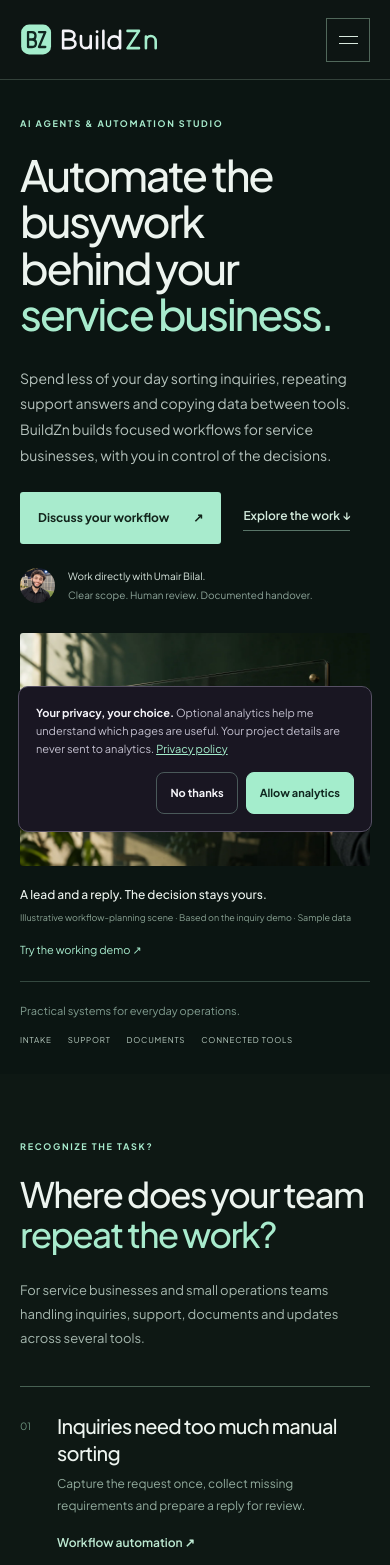
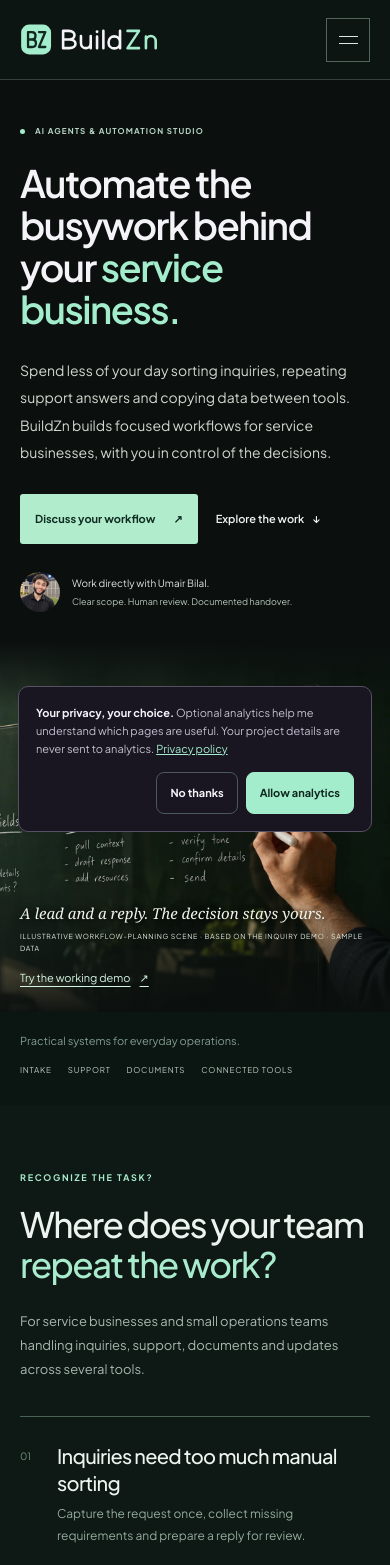
Before and after one commit to umair24171/dev_umair, a Next.js app: page / in a window 390 px wide. Shown: the top 1565 px of the page. Built offline with nearby package versions, Linux system fonts and the light colour scheme.

Commit message:
Restore background hero composition and previous contact section (#23)

```diff
--- a/app/components/HomeHero.module.css
+++ b/app/components/HomeHero.module.css
@@ -1,95 +1,113 @@
 .hero {
-  padding: 64px 0 0;
-  background: #0b1512;
-  color: #edf4ef;
+  position: relative;
+  isolation: isolate;
+  background: #0b100f;
 }
-.content { width: min(1280px, calc(100% - 96px)); margin-inline: auto; }
+.content {
+  width: min(1240px, calc(100% - 80px));
+  margin-inline: auto;
+  min-height: 710px;
+  display: flex;
+  align-items: center;
+  padding-block: 76px 70px;
+  position: relative;
+  z-index: 1;
+  pointer-events: none;
+}
+.copy { max-width: 600px; pointer-events: auto; }
 .eyebrow {
-  margin: 0 0 24px;
-  color: #a8ebcd;
-  font-size: 10px;
+  display: flex;
+  align-items: center;
+  gap: 10px;
+  margin: 0 0 26px;
+  font-size: 9px;
   font-weight: 700;
   letter-spacing: 2px;
+  color: #b7d8c8;
 }
-.top {
-  display: grid;
-  grid-template-columns: minmax(0, 1.6fr) minmax(0, 1fr);
-  gap: 60px;
-  align-items: end;
+.eyebrow > span { width: 5px; height: 5px; background: #a4edcc; border-radius: 50%; flex-shrink: 0; }
+.copy h1 {
+  font-size: clamp(46px, 4.3vw, 62px);
+  line-height: 1.11;
+  letter-spacing: -.047em;
+  font-weight: 600;
+  margin: 0 0 27px;
 }
-.top h1 {
-  margin: 0;
-  font-size: clamp(42px, 4.45vw, 64px);
-  font-weight: 500;
-  line-height: 1.055;
-  letter-spacing: -.057em;
-}
-.top h1 > span { color: #a8ebcd; }
-.intro { min-width: 0; }
-.description { margin: 0; color: #b6c3bd; font-size: 15px; line-height: 1.8; max-width: 430px; }
-.actions { display: flex; align-items: center; gap: 22px; flex-wrap: wrap; margin-top: 27px; }
+.copy h1 > span { color: #a4edcc; }
+.description { color: #d0d7ce; font-size: 14px; line-height: 1.95; max-width: 490px; margin: 0 0 28px; }
+.actions { display: flex; align-items: center; gap: 26px; flex-wrap: wrap; }
 .primary {
   display: inline-flex;
   align-items: center;
   justify-content: space-between;
   gap: 24px;
-  padding: 16px 22px;
-  min-height: 52px;
-  background: #a8ebcd;
-  color: #12241b;
+  padding: 14px 20px;
+  min-height: 50px;
+  background: #b1edcd;
+  color: #102c22;
   border-radius: 3px;
-  font-size: 13px;
+  font-size: 12px;
   font-weight: 700;
   transition: background .18s;
 }
 .primary:hover { background: #cbf7df; }
-.secondary { color: #d3eadc; font-size: 12px; font-weight: 600; border-bottom: 1px solid #597568; padding-bottom: 4px; }
-.secondary:hover { color: #fff; border-bottom-color: #a8ebcd; }
-.founder { display: flex; align-items: center; gap: 13px; margin-top: 26px; }
-.founder img { width: 35px; height: 35px; border-radius: 50%; object-fit: cover; flex-shrink: 0; }
-.founder p { margin: 0; color: #d9e7df; font-size: 11px; }
-.founder p > span { display: block; margin-top: 3px; color: #8da499; font-size: 10px; }
-.scene { margin: 46px 0 0; }
-.image { display: block; width: 100%; height: 470px; object-fit: cover; object-position: 50% 58%; border-radius: 3px; }
-.caption {
-  display: flex;
-  justify-content: space-between;
-  align-items: center;
-  gap: 20px;
-  padding: 18px 0 24px;
-  border-bottom: 1px solid #34483f;
+.secondary { display: inline-flex; align-items: center; gap: 12px; min-height: 48px; color: #f0f4ef; font-size: 12px; font-weight: 600; }
+.secondary:hover { text-decoration: underline; text-underline-offset: 5px; }
+.founder { display: flex; align-items: center; gap: 12px; margin-top: 35px; }
+.founder img { border-radius: 50%; object-fit: cover; flex-shrink: 0; }
+.founder p { margin: 0; color: #dde5df; font-size: 11px; line-height: 1.8; }
+.founder p > span { color: #b5c6ba; font-size: 10px; }
+.scene { position: absolute; inset: 0; margin: 0; z-index: 0; }
+.image { object-fit: cover; object-position: center; }
+.scene::after {
+  content: '';
+  position: absolute;
+  inset: 0;
+  background: linear-gradient(90deg, #09110ff5 0%, #09110fd9 29%, #09110f50 60%, #09110f08 100%);
+  pointer-events: none;
 }
-.caption strong { display: block; font-size: 13px; font-weight: 500; }
-.caption > div > span { display: block; margin-top: 5px; color: #89a293; font-size: 10px; }
-.caption a { color: #a8ebcd; font-size: 12px; white-space: nowrap; }
-.caption a:hover { text-decoration: underline; text-underline-offset: 4px; }
-@media (max-width: 1050px) {
-  .content { width: calc(100% - 64px); }
-  .top { grid-template-columns: minmax(0, 1.3fr) minmax(0, 1fr); gap: 35px; }
-  .top h1 { font-size: 55px; }
-  .description { font-size: 13px; }
-  .actions { gap: 14px; }
-  .primary { padding: 14px 18px; font-size: 12px; }
+.caption { position: absolute; bottom: 28px; right: max(40px, calc((100vw - 1304px) / 2)); text-align: right; max-width: 540px; z-index: 1; }
+.caption p { font: italic 17px/1.4 Georgia, 'Times New Roman', serif; color: #f0f3e9; margin: 0 0 7px; text-shadow: 0 1px 6px #000; }
+.caption > span { display: block; font-size: 7px; letter-spacing: 1px; color: #e2e9de; text-transform: uppercase; }
+.caption a { display: inline-flex; gap: 9px; align-items: center; font-size: 10px; color: #d4f5e3; min-height: 36px; text-decoration: underline; text-underline-offset: 4px; margin-top: 2px; }
+.caption a:hover { color: #fff; }
+@media (min-width: 1800px) {
+  .image { object-position: center 47%; }
+  .scene::after { background: linear-gradient(90deg, #09110f 0%, #09110fe8 25%, #09110f35 57%, #09110f08 100%); }
 }
-@media (max-width: 700px) {
-  .hero { padding-top: 37px; }
-  .content { width: calc(100% - 40px); }
-  .eyebrow { margin-bottom: 20px; font-size: 9px; letter-spacing: 1.7px; }
-  .top { grid-template-columns: minmax(0, 1fr); gap: 28px; }
-  .top h1 { font-size: 43px; line-height: 1.08; letter-spacing: -2.3px; }
-  .description { font-size: 14px; line-height: 1.85; max-width: none; }
-  .actions { margin-top: 23px; gap: 22px; }
-  .founder { margin-top: 24px; }
-  .founder p { font-size: 10px; line-height: 1.6; }
-  .founder p > span { max-width: 270px; }
-  .scene { margin-top: 30px; }
-  .image { height: auto; aspect-ratio: 1.5; object-position: 50% 50%; }
-  .caption { flex-direction: column; align-items: flex-start; gap: 16px; padding: 19px 0 22px; }
-  .caption strong { font-size: 12px; line-height: 1.6; }
-  .caption > div > span { font-size: 9px; line-height: 1.7; }
-  .caption a { font-size: 11px; }
+@media (max-width: 1100px) and (min-width: 801px) {
+  .content { width: calc(100% - 64px); min-height: 660px; padding-block: 60px 100px; }
+  .copy { max-width: 480px; }
+  .copy h1 { font-size: 49px; }
+  .description { max-width: 420px; font-size: 13px; }
+  .image { object-position: 54% center; }
+  .scene::after { background: linear-gradient(90deg, #09110ffa 0%, #09110ff0 30%, #09110f75 60%, #09110f15 100%); }
+  .caption { right: 32px; bottom: 24px; }
 }
-@media (max-width: 359px) {
-  .top h1 { font-size: 36px; }
+@media (max-width: 800px) {
+  .content { width: min(540px, calc(100% - 40px)); min-height: auto; padding-block: 45px 30px; display: block; }
+  .copy { max-width: none; }
+  .copy h1 { font-size: clamp(35px, 7.6vw, 54px); }
+  .description { max-width: none; font-size: 14px; }
+  .eyebrow { font-size: 9px; letter-spacing: 1.5px; margin-bottom: 24px; }
+  .founder { margin-top: 28px; }
+  .scene { position: relative; height: clamp(370px, 78vw, 510px); }
+  .image { object-position: right center; }
+  .scene::after { background: linear-gradient(180deg, #0b100f 0%, #0b100f00 18%, #0b100f00 66%, #0b100ff5 100%); }
+  .caption { inset: auto 20px 12px; text-align: left; max-width: 540px; margin-inline: auto; }
+  .caption p { font-size: 16px; }
+  .caption > span { font-size: 7px; letter-spacing: .7px; }
+  .caption a { min-height: 44px; font-size: 11px; }
+}
+@media (max-width: 400px) {
+  .copy h1 { font-size: clamp(33px, 9.7vw, 38px); letter-spacing: -.04em; }
+  .lineBreak { display: none; }
+  .eyebrow { font-size: 8px; letter-spacing: 1.1px; }
+  .actions { gap: 18px; }
+  .primary { font-size: 11px; padding-inline: 15px; gap: 18px; }
+  .secondary { font-size: 11px; gap: 8px; }
+  .founder p { font-size: 10px; }
+  .founder p > span { font-size: 9px; }
+  .caption p { font-size: 15px; }
 }
 @media (prefers-reduced-motion: reduce) { .primary { transition: none; } }
--- a/app/components/HomeHero.tsx
+++ b/app/components/HomeHero.tsx
@@ -6,40 +6,27 @@ import styles from './HomeHero.module.css';
 export default function HomeHero() {
   return <section className={styles.hero} aria-labelledby="hero-heading">
     <div className={styles.content}>
-      <p className={styles.eyebrow}>AI AGENTS & AUTOMATION STUDIO</p>
-      <div className={styles.top}>
-        <h1 id="hero-heading">Automate the busywork<br/>behind your<br/><span>service business.</span></h1>
-        <div className={styles.intro}>
+      <div className={styles.copy}>
+        <p className={styles.eyebrow}><span aria-hidden="true"/> AI AGENTS & AUTOMATION STUDIO</p>
+        <h1 id="hero-heading">Automate the busywork<br className={styles.lineBreak}/> behind your<br className={styles.lineBreak}/><span> service business.</span></h1>
         <p className={styles.description}>Spend less of your day sorting inquiries, repeating support answers and copying data between tools. BuildZn builds focused workflows for service businesses, with you in control of the decisions.</p>
         <div className={styles.actions}>
           <TrackedLink href="/contact" className={styles.primary} location="hero">Discuss your workflow <span aria-hidden="true">↗</span></TrackedLink>
           <Link href="/work" className={styles.secondary}>Explore the work <span aria-hidden="true">↓</span></Link>
         </div>
         <div className={styles.founder}>
-            <Image src="/umair-bilal.webp" alt="" width={35} height={35}/>
-            <p>Work directly with Umair Bilal.<span>Clear scope. Human review. Documented handover.</span></p>
+          <Image src="/umair-bilal.webp" alt="" width={40} height={40}/>
+          <p>Work directly with Umair Bilal.<br/><span>Clear scope. Human review. Documented handover.</span></p>
         </div>
       </div>
     </div>
     <figure className={styles.scene}>
-        <Image
-          className={styles.image}
-          src="/home-studio/workflow-planning.webp"
-          alt="Illustrative photograph of an inquiry workflow being mapped on a glass board, ending at human review."
-          width={1536}
-          height={1024}
-          sizes="(max-width: 700px) calc(100vw - 40px), (max-width: 1050px) calc(100vw - 64px), (max-width: 1376px) calc(100vw - 96px), 1280px"
-          loading="eager"
-          fetchPriority="high"
-        />
+      <Image className={styles.image} src="/home-studio/workflow-planning.webp" alt="Illustrative photograph of an inquiry workflow being mapped on a glass board, ending at human review." fill sizes="100vw" loading="eager" fetchPriority="high"/>
       <figcaption className={styles.caption}>
-          <div>
-            <strong>A lead and a reply. The decision stays yours.</strong>
+        <p>A lead and a reply. The decision stays yours.</p>
         <span>Illustrative workflow-planning scene · Based on the inquiry demo · Sample data</span>
-          </div>
         <Link href="/work/inquiry-assistant">Try the working demo <span aria-hidden="true">↗</span></Link>
       </figcaption>
     </figure>
-    </div>
   </section>;
 }
--- a/app/home-studio.css
+++ b/app/home-studio.css
@@ -83,8 +83,7 @@ body:has(main[data-home-studio]) .founder-section .founder-portrait span {
   text-align: right;
 }
 body:has(main[data-home-studio]) .founder-section .eyebrow,
-body:has(main[data-home-studio]) .faq-section .eyebrow,
-body:has(main[data-home-studio]) .contact-section .eyebrow {
+body:has(main[data-home-studio]) .faq-section .eyebrow {
   color: #9dd9b6;
   font-size: 10px;
   font-weight: 600;
@@ -170,144 +169,6 @@ body:has(main[data-home-studio]) .faq-section .faq-list p {
 }
 body:has(main[data-home-studio]) .faq-section .faq-list details[open] { padding-bottom: 28px; }
 
-body:has(main[data-home-studio]) .contact-section {
-  padding: 118px 0 108px;
-  background: #172b22;
-  border-top: 1px solid #47604d;
-  color: #e7eee0;
-}
-body:has(main[data-home-studio]) .contact-section .contact-grid {
-  width: min(1280px, calc(100% - 96px));
-  grid-template-columns: minmax(0, 1fr) minmax(0, 1.05fr);
-  gap: clamp(55px, 8vw, 126px);
-  align-items: start;
-}
-body:has(main[data-home-studio]) .contact-section h2 {
-  margin: 0 0 31px;
-  font-size: clamp(48px, 5.2vw, 76px);
-  font-weight: 450;
-  line-height: 1.08;
-  letter-spacing: -.055em;
-  color: #eef1e5;
-}
-body:has(main[data-home-studio]) .contact-section .section-copy {
-  color: #c3d0bf;
-  font-size: 15px;
-  line-height: 1.9;
-  max-width: 435px;
-  margin: 0;
-}
-body:has(main[data-home-studio]) .contact-section .contact-next {
-  margin: 45px 0 25px;
-  padding-top: 24px;
-  border-top: 1px solid #4c6151;
-  max-width: 430px;
-  color: #b9c9b8;
-  font-size: 13px;
-  line-height: 1.9;
-}
-body:has(main[data-home-studio]) .contact-section .contact-next strong {
-  color: #e1ead9;
-  display: inline-block;
-  font-size: 13px;
-  font-weight: 600;
-  margin-bottom: 8px;
-}
-body:has(main[data-home-studio]) .contact-section .text-link {
-  color: #b4e7c5;
-  font-size: 12px;
-  line-height: 1.8;
-  text-underline-offset: 5px;
-}
-body:has(main[data-home-studio]) .contact-section .contact-email {
-  margin-top: 18px;
-  color: #d6e4cf;
-  font-size: 13px;
-  line-height: 1.6;
-  overflow-wrap: anywhere;
-}
-body:has(main[data-home-studio]) .contact-section .form-panel {
-  border: 0;
-  border-radius: 0;
-  padding: 0;
-  background: transparent;
-  box-shadow: none;
-  min-width: 0;
-}
-body:has(main[data-home-studio]) .contact-section form { margin: 0; }
-body:has(main[data-home-studio]) .contact-section .form-row { grid-template-columns: 1fr 1fr; gap: 22px; }
-body:has(main[data-home-studio]) .contact-section label {
-  color: #e0ebd8;
-  display: block;
-  margin: 0 0 10px;
-  font-size: 12px;
-  font-weight: 500;
-  line-height: 1.6;
-}
-body:has(main[data-home-studio]) .contact-section input,
-body:has(main[data-home-studio]) .contact-section select,
-body:has(main[data-home-studio]) .contact-section textarea {
-  display: block;
-  width: 100%;
-  min-width: 0;
-  margin: 0 0 25px;
-  padding: 15px 17px;
-  min-height: 54px;
-  border: 1px solid #5c7260;
-  border-radius: 0;
-  color: #e7eee0;
-  background: #12231b;
-  font-family: inherit;
-  font-size: 14px;
-  line-height: 1.6;
-  box-shadow: none;
-  color-scheme: dark;
-}
-body:has(main[data-home-studio]) .contact-section input::placeholder,
-body:has(main[data-home-studio]) .contact-section textarea::placeholder { color: #a2b29f; opacity: 1; }
-body:has(main[data-home-studio]) .contact-section textarea { resize: vertical; min-height: 155px; margin-bottom: 20px; }
-body:has(main[data-home-studio]) .contact-section input:focus,
-body:has(main[data-home-studio]) .contact-section select:focus,
-body:has(main[data-home-studio]) .contact-section textarea:focus { outline: 2px solid #c0e8c8; outline-offset: 2px; }
-body:has(main[data-home-studio]) .contact-section .field-help {
-  color: #b3c5ae;
-  margin: -2px 0 13px;
-  font-size: 11px;
-  line-height: 1.85;
-}
-body:has(main[data-home-studio]) .contact-section .contact-extras {
-  border-color: #536b56;
-  padding: 16px 0;
-  margin: 0 0 23px;
-}
-body:has(main[data-home-studio]) .contact-section .contact-extras summary {
-  color: #d1dfc9;
-  font-size: 12px;
-  line-height: 1.7;
-  cursor: pointer;
-}
-body:has(main[data-home-studio]) .contact-section .optional { color: #9eaf99; font-size: 11px; }
-body:has(main[data-home-studio]) .contact-section .form-submit {
-  min-height: 56px;
-  padding: 16px 22px;
-  border-radius: 0;
-  border: 1px solid #bbe8c8;
-  background: #bbe8c8;
-  color: #163624;
-  font-size: 13px;
-  font-weight: 600;
-  box-shadow: none;
-  margin-bottom: 19px;
-}
-body:has(main[data-home-studio]) .contact-section .form-submit span { font-size: 20px; }
-body:has(main[data-home-studio]) .contact-section .privacy-note {
-  margin: 10px 0 0;
-  color: #a6b99f;
-  font-size: 10px;
-  line-height: 1.8;
-}
-body:has(main[data-home-studio]) .contact-section .privacy-note a { color: #c2d8b9; }
-
 body:has(main[data-home-studio]) .site-footer {
   padding: 75px 0 28px;
   background: #0b1510;
@@ -354,7 +215,6 @@ body:has(main[data-home-studio]) .site-footer .footer-bottom > div { gap: 24px;
 @media (max-width: 1000px) {
   body:has(main[data-home-studio]) .site-header .header-inner,
   body:has(main[data-home-studio]) .founder-section .founder-grid,
-  body:has(main[data-home-studio]) .contact-section .contact-grid,
   body:has(main[data-home-studio]) .site-footer > .shell,
   body:has(main[data-home-studio]) .faq-section { width: calc(100% - 64px); }
   body:has(main[data-home-studio]) .site-header .desktop-nav { gap: 18px; }
@@ -362,7 +222,6 @@ body:has(main[data-home-studio]) .site-footer .footer-bottom > div { gap: 24px;
   body:has(main[data-home-studio]) .founder-section .founder-grid { gap: 48px; }
   body:has(main[data-home-studio]) .founder-section h2 br { display: none; }
   body:has(main[data-home-studio]) .faq-section { gap: 55px; }
-  body:has(main[data-home-studio]) .contact-section .contact-grid { gap: 55px; }
   body:has(main[data-home-studio]) .site-footer .footer-main { gap: 38px; }
 }
 
@@ -370,7 +229,6 @@ body:has(main[data-home-studio]) .site-footer .footer-bottom > div { gap: 24px;
   body:has(main[data-home-studio]) .site-header { height: 80px; }
   body:has(main[data-home-studio]) .site-header .header-inner,
   body:has(main[data-home-studio]) .founder-section .founder-grid,
-  body:has(main[data-home-studio]) .contact-section .contact-grid,
   body:has(main[data-home-studio]) .site-footer > .shell,
   body:has(main[data-home-studio]) .faq-section { width: calc(100% - 40px); }
   body:has(main[data-home-studio]) .site-header .desktop-nav,
@@ -385,8 +243,7 @@ body:has(main[data-home-studio]) .site-footer .footer-bottom > div { gap: 24px;
   body:has(main[data-home-studio]) .founder-section .founder-portrait span { max-width: 165px; font-size: 10px; }
   body:has(main[data-home-studio]) .founder-section h2 { font-size: clamp(35px, 9.4vw, 55px); margin-bottom: 25px; }
   body:has(main[data-home-studio]) .founder-section .eyebrow,
-  body:has(main[data-home-studio]) .faq-section .eyebrow,
-  body:has(main[data-home-studio]) .contact-section .eyebrow { font-size: 9px; margin-bottom: 24px; }
+  body:has(main[data-home-studio]) .faq-section .eyebrow { font-size: 9px; margin-bottom: 24px; }
   body:has(main[data-home-studio]) .founder-section .section-copy { font-size: 14px; line-height: 1.9; }
   body:has(main[data-home-studio]) .founder-section .text-link { font-size: 12px; }
   body:has(main[data-home-studio]) .faq-section { grid-template-columns: 1fr; gap: 37px; padding: 74px 0 80px; }
@@ -394,16 +251,6 @@ body:has(main[data-home-studio]) .site-footer .footer-bottom > div { gap: 24px;
   body:has(main[data-home-studio]) .faq-section .faq-list details { padding: 22px 0; }
   body:has(main[data-home-studio]) .faq-section .faq-list summary { font-size: 14px; line-height: 1.65; gap: 16px; }
   body:has(main[data-home-studio]) .faq-section .faq-list p { font-size: 13px; margin-right: 14px; }
-  body:has(main[data-home-studio]) .contact-section { padding: 76px 0; }
-  body:has(main[data-home-studio]) .contact-section .contact-grid { grid-template-columns: 1fr; gap: 48px; }
-  body:has(main[data-home-studio]) .contact-section h2 { font-size: clamp(45px, 12vw, 66px); margin-bottom: 26px; }
-  body:has(main[data-home-studio]) .contact-section .section-copy { font-size: 14px; }
-  body:has(main[data-home-studio]) .contact-section .contact-next { margin-top: 30px; font-size: 12px; }
-  body:has(main[data-home-studio]) .contact-section .form-row { grid-template-columns: 1fr; gap: 0; }
-  body:has(main[data-home-studio]) .contact-section input,
-  body:has(main[data-home-studio]) .contact-section select,
-  body:has(main[data-home-studio]) .contact-section textarea { font-size: 16px; min-height: 54px; padding: 14px; }
-  body:has(main[data-home-studio]) .contact-section .form-submit { min-height: 58px; }
   body:has(main[data-home-studio]) .site-footer { padding-top: 55px; }
   body:has(main[data-home-studio]) .site-footer .footer-main { grid-template-columns: 1fr 1fr; gap: 38px 24px; padding-bottom: 43px; }
   body:has(main[data-home-studio]) .site-footer .footer-main > div:first-child { grid-column: 1 / -1; }
@@ -418,15 +265,12 @@ body:has(main[data-home-studio]) .site-footer .footer-bottom > div { gap: 24px;
 @media (max-width: 350px) {
   body:has(main[data-home-studio]) .site-header .header-inner,
   body:has(main[data-home-studio]) .founder-section .founder-grid,
-  body:has(main[data-home-studio]) .contact-section .contact-grid,
   body:has(main[data-home-studio]) .site-footer > .shell,
   body:has(main[data-home-studio]) .faq-section { width: calc(100% - 32px); }
   body:has(main[data-home-studio]) .founder-section .founder-portrait figcaption { gap: 12px; }
   body:has(main[data-home-studio]) .founder-section .founder-portrait span { max-width: 140px; }
   body:has(main[data-home-studio]) .founder-section h2 { font-size: 34px; }
   body:has(main[data-home-studio]) .faq-section h2 { font-size: 35px; }
-  body:has(main[data-home-studio]) .contact-section h2 { font-size: 42px; }
-  body:has(main[data-home-studio]) .contact-section .contact-email { font-size: 12px; }
 }
 
 main[data-home-studio] .home-capability { background:#0b1512; padding:24px 0 28px; }
```
Lines whose indentation alone changed are shown as unchanged.
